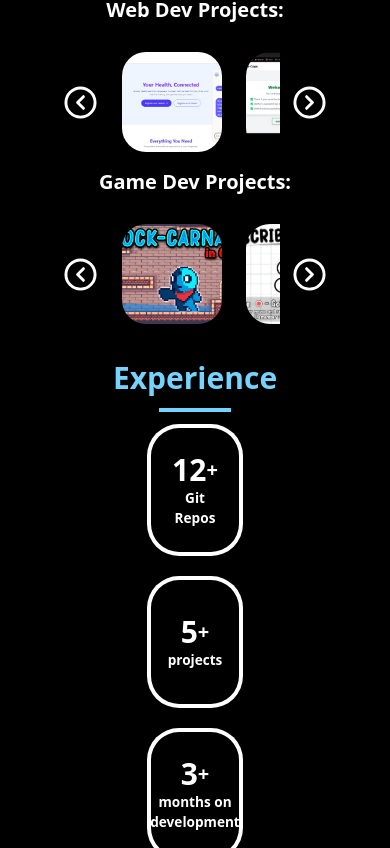
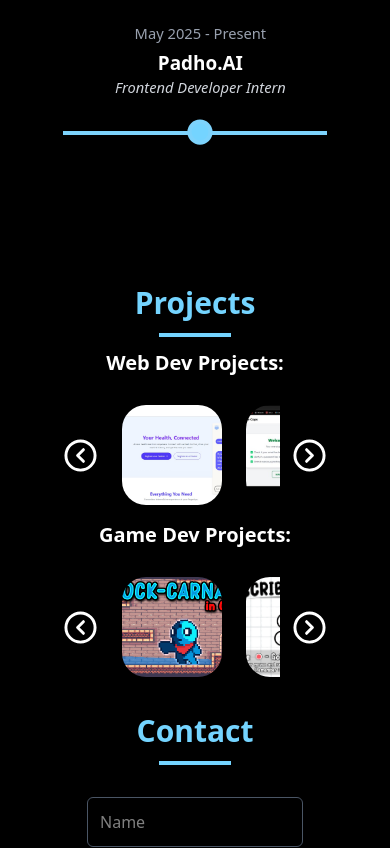
Before and after one commit to akshatp17/PersonalPortfolio, a React (Vite) app: page / in a window 390 px wide. Shown: the part 1296-2144 px from the top of the page. Built offline with nearby package versions, Linux system fonts and the light colour scheme.

Commit message:
Add experience

```diff
--- a/package.json
+++ b/package.json
@@ -11,6 +11,9 @@
   },
   "dependencies": {
     "@emailjs/browser": "^4.4.1",
+    "@emotion/react": "^11.14.0",
+    "@emotion/styled": "^11.14.0",
+    "@mui/material": "^7.1.0",
     "@tailwindcss/vite": "^4.0.6",
     "emailjs-com": "^3.2.0",
     "framer-motion": "^12.4.10",
--- a/src/components/ExperienceCard.jsx
+++ b/src/components/ExperienceCard.jsx
@@ -1,23 +1,124 @@
-import React from "react";
+import React, { forwardRef, useEffect, useState } from "react";
+import { experience } from "../data/experience";
+import Box from '@mui/material/Box';
 import { motion } from "framer-motion";
+import { CircleChevronLeft, CircleChevronRight } from "lucide-react";
 
-const ExperienceCard = (props) => {
+const primaryColor = "#7DD3FC"; // Sky Blue
+
+// Helper to format date as "Mon,YYYY"
+function formatMonthYear(dateStr) {
+    if (!dateStr || dateStr === "Present") return "Present";
+    const date = new Date(dateStr);
+    if (isNaN(date)) return dateStr;
+    return date.toLocaleString("default", { month: "short", year: "numeric" });
+}
+
+const ExperienceCard = forwardRef(({ showNav, onScroll }, ref) => {
+    const [isWideScreen, setIsWideScreen] = useState(false);
+
+    useEffect(() => {
+        const handleResize = () => {
+            setIsWideScreen(window.innerWidth > 768);
+        };
+
+        // Set initial screen size on mount
+        handleResize();
+
+        window.addEventListener("resize", handleResize);
+        return () => window.removeEventListener("resize", handleResize);
+    }, []);
     return (
-        <motion.div
-            className="font-bold w-24 h-33 sm:w-32 sm:h-48 rounded-4xl flex flex-col justify-center items-center px-5 py-auto inset-ring-4 inset-ring-white"
-            initial={{ opacity: 0, y: 50 }}
-            animate={{ opacity: 1, y: 0 }}
-            whileHover={{ scale: 1.05 }}
-            transition={{ duration: 0.6, ease: "easeOut" }}
-            viewport={{ once: true }}
-        >
-            <p className="text-3xl sm:text-5xl flex justify-center items-center">
-                {props.expData.num}
-                <span className="text-xl sm:text-4xl">+</span>
-            </p>
-            <p className="text-center text-[0.85em]">{props.expData.numContext}</p>
-        </motion.div>
+        <Box className="w-full text-white px-2 sm:px-5">
+            <div className="flex items-center gap-3">
+                {((isWideScreen && experience.length > 3) || (!isWideScreen && experience.length > 1)) && (
+                    <motion.button
+                        onClick={() => onScroll(ref, "left")}
+                        className="hover:cursor-pointer transition-transform"
+                        whileHover={{ scale: 1.2 }}
+                        whileTap={{ scale: 0.9 }}
+                    >
+                        <CircleChevronLeft size={35} />
+                    </motion.button>
+                )}
+
+                <div
+                    ref={ref}
+                    className="w-full overflow-x-auto scrollbar-hide py-8"
+                    style={{ flex: 1 }}
+                >
+                    <div
+                        className={`relative flex items-center px-8 ${experience.length < 3 ? "min-w-max lg:justify-center lg:w-full" : "min-w-max"
+                            }`}
+                    >
+                        {/* Horizontal line */}
+                        <div
+                            className={`absolute left-0 right-0 top-1/2 h-1`}
+                            style={{ background: primaryColor, zIndex: 0 }}
+                        />
+                        {experience.map((exp, idx) => {
+                            const isOngoing = !exp.end_date || exp.end_date === "Present";
+                            const dateRange = `${formatMonthYear(exp.join_date)} - ${formatMonthYear(exp.end_date)}`;
+                            const isSingle = experience.length === 1;
+
+                            return (
+                                <motion.div
+                                    key={idx}
+                                    initial={{ scale: isOngoing ? 1.05 : 0.9 }}
+                                    animate={{ scale: isOngoing ? 1.05 : 0.9 }}
+                                    whileHover={{ scale: isOngoing ? 1.2 : 1.05 }}
+                                    transition={{ type: "spring", stiffness: 300, damping: 20 }}
+                                    className="relative flex flex-col items-center min-w-[150px] md:min-w-[250px] mx-6"
+                                    style={{ zIndex: 1 }}
+                                >
+                                    {/* Top content for even index */}
+                                    {idx % 2 === 0 ? (
+                                        <div className="mb-5 flex flex-col items-center">
+                                            <span className="text-sm text-gray-400 font-medium mb-1">{dateRange}</span>
+                                            <span className="text-lg font-semibold">{exp.name}</span>
+                                            <span className="text-sm text-gray-300 italic">{exp.role}</span>
+                                        </div>
+                                    ) : (
+                                        isSingle ? <div className="h-12 mb-10" /> : <div className="h-px mb-20" /> // Spacer for alignment
+                                    )}
+
+                                    {/* Dot */}
+                                    <span
+                                        className="w-6 h-6 rounded-full border-4 flex items-center justify-center bg-sky-300"
+                                        style={{ borderColor: primaryColor }}
+                                    />
+
+                                    {/* Bottom content for odd index */}
+                                    {idx % 2 === 1 ? (
+                                        <div className="mt-4 flex flex-col items-center">
+                                            <span className="text-sm text-gray-400 font-medium mb-1">{dateRange}</span>
+                                            <span className="text-lg font-semibold">{exp.name}</span>
+                                            <span className="text-sm text-gray-300 italic">{exp.role}</span>
+                                        </div>
+                                    ) : (
+                                        isSingle ? <div className="h-px mt-22" /> : <div className="h-12 mt-10" /> // Spacer for alignment
+                                    )}
+                                </motion.div>
+                            );
+                        })}
+
+                    </div>
+                </div>
+
+                {((isWideScreen && experience.length > 3) || (!isWideScreen && experience.length > 1)) && (
+                    <motion.button
+                        onClick={() => onScroll(ref, "right")}
+                        className="hover:cursor-pointer transition-transform"
+                        whileHover={{ scale: 1.2 }}
+                        whileTap={{ scale: 0.9 }}
+                    >
+                        <CircleChevronRight size={35} />
+                    </motion.button>
+                )}
+
+            </div>
+        </Box>
     );
-};
+});
 
 export default ExperienceCard;
--- /dev/null
+++ b/src/data/experience.js
@@ -0,0 +1,9 @@
+export const experience = [
+  {
+    id: 1,
+    name: "Padho.AI",
+    role: "Frontend Developer Intern",
+    join_date: "2025-05-24",
+    end_date: "",
+  },
+];
--- a/src/pages/Home.jsx
+++ b/src/pages/Home.jsx
@@ -37,8 +37,10 @@ const Home = () => {
 
     const webDevRef = useRef(null);
     const gameDevRef = useRef(null);
+    const experienceRef = useRef(null);
     const [showWebNav, setShowWebNav] = useState(false);
     const [showGameNav, setShowGameNav] = useState(false);
+    const [showExperienceNav, setShowExperienceNav] = useState(false)
     const [scrollSpeed, setScrollSpeed] = useState(-150); // Default speed for large screens
     const [navScrollSpeed, setnavScrollSpeed] = useState(300); // Default speed for large screens
 
@@ -52,18 +54,18 @@ const Home = () => {
     useEffect(() => {
         checkOverflow(webDevRef, setShowWebNav);
         checkOverflow(gameDevRef, setShowGameNav);
-        window.addEventListener("resize", () => {
+        checkOverflow(experienceRef, setShowExperienceNav); // 👈 Add this
+
+        const handleResize = () => {
             checkOverflow(webDevRef, setShowWebNav);
             checkOverflow(gameDevRef, setShowGameNav);
-        });
+            checkOverflow(experienceRef, setShowExperienceNav); // 👈 Add this
+        }
 
-        return () => {
-            window.removeEventListener("resize", () => {
-                checkOverflow(webDevRef, setShowWebNav);
-                checkOverflow(gameDevRef, setShowGameNav);
-            });
-        };
+        window.addEventListener("resize", handleResize);
+        return () => window.removeEventListener("resize", handleResize);
     }, []);
+
 
     // Changing the speed for technology scrolling
     useEffect(() => {
@@ -118,7 +120,8 @@ const Home = () => {
                     <motion.div
                         className="w-full md:w-1/3 flex justify-center md:justify-end pr-2 flex-shrink-0"
                         initial={{ opacity: 0, x: -50 }}
-                        animate={{ opacity: 1, x: 0 }}
+                        whileInView={{ opacity: 1, x: 0 }}
+                        viewport={{ once: true }}
                         transition={{ duration: 0.8, ease: "easeOut" }}
                     >
                         <div className="profileImg"></div>
@@ -128,7 +131,8 @@ const Home = () => {
                     <motion.div
                         className="w-full md:w-1/2 flex flex-col gap-2 justify-center pt-2 px-3 text-center md:text-left"
                         initial={{ opacity: 0, y: 50 }}
-                        animate={{ opacity: 1, y: 0 }}
+                        whileInView={{ opacity: 1, y: 0 }}
+                        viewport={{ once: true }}
                         transition={{ duration: 0.8, ease: "easeOut", delay: 0.3 }}
                     >
                         <p className="text-xl text-sky-300">Hello👋, I am</p>
@@ -156,13 +160,14 @@ const Home = () => {
                     </motion.div>
                 </div>
 
-                {/* technology heading */}
+                {/*Technology heading */}
                 <Heading content="Technologies" />
                 {/* technology */}
                 <motion.div
                     className='flex flex-col gap-5 p-3 items-center'
-                    initial={{ opacity: 0, y: 20 }} // Entrance animation (fade in & slide up)
-                    animate={{ opacity: 1, y: 0 }}
+                    initial={{ opacity: 0, y: 20 }}
+                    whileInView={{ opacity: 1, y: 0 }}
+                    viewport={{ once: true }}
                     transition={{ duration: 0.8, ease: "easeOut" }}
                 >
                     {/* technology description */}
@@ -185,37 +190,62 @@ const Home = () => {
                     </div>
                 </motion.div>
 
+                {/*Experience experience heading*/}
+                <Heading content="Experience" />
+                {/* Experience Showcase */}
+                <motion.div
+                    className="w-[90%] sm:w-[80%] flex flex-col justify-center items-center mx-auto mt-3"
+                    initial={{ opacity: 0, y: 40 }}
+                    whileInView={{ opacity: 1, y: 0 }}
+                    viewport={{ once: true }}
+                    transition={{ duration: 0.8, ease: "easeOut" }}
+                >
+                    <ExperienceCard
+                        showNav={showExperienceNav}
+                        ref={experienceRef}
+                        onScroll={scroll}
+                    />
+                </motion.div>
+
+
                 {/* Projects Heading */}
                 <Heading content="Projects" />
-
                 {/* Projects List with Horizontal Scroll */}
                 <div className="w-[90%] sm:w-[80%] flex flex-col justify-center items-center mx-auto mt-3">
                     {/* Web Dev Projects */}
-                    <ProjectSection domain="Web Dev" showNav={showWebNav} ref={webDevRef} onScroll={scroll} />
+                    <motion.div
+                        initial={{ opacity: 0, y: 40 }}
+                        whileInView={{ opacity: 1, y: 0 }}
+                        viewport={{ once: true }}
+                        transition={{ duration: 0.8, ease: "easeOut" }}
+                        className="w-full"
+                    >
+                        <ProjectSection domain="Web Dev" showNav={showWebNav} ref={webDevRef} onScroll={scroll} />
+                    </motion.div>
+
                     {/* Game Dev Projects */}
-                    <ProjectSection domain="Game Dev" showNav={showGameNav} ref={gameDevRef} onScroll={scroll} />
-                </div>
-
-                {/* Experience heading */}
-                <Heading content="Experience" />
-                {/* Experience Showcase */}
-                <div className='flex flex-col w-80% mx-auto gap-5 p-3'>
-                    <div className="w-full flex gap-5 flex-col sm:flex-row items-center">
-                        <ExperienceCard expData={{ num: 12, numContext: "Git Repos" }} />
-                        <ExperienceCard expData={{ num: 5, numContext: "projects" }} />
-                        <ExperienceCard expData={{ num: 3, numContext: "months on development" }} />
-                    </div>
-                    <div className="text-xl font-semibold text-center">
-                        Current Position : <span className="text-sky-300">{curPosition}</span>
-                    </div>
+                    <motion.div
+                        initial={{ opacity: 0, y: 40 }}
+                        whileInView={{ opacity: 1, y: 0 }}
+                        viewport={{ once: true }}
+                        transition={{ duration: 0.8, ease: "easeOut", delay: 0.1 }}
+                        className="w-full"
+                    >
+                        <ProjectSection domain="Game Dev" showNav={showGameNav} ref={gameDevRef} onScroll={scroll} />
+                    </motion.div>
                 </div>
 
                 {/* Contact heading */}
                 <Heading content="Contact" id="contactForm" />
                 {/* Contact Form */}
-                <div className=''>
+                <motion.div
+                    initial={{ opacity: 0, y: 40 }}
+                    whileInView={{ opacity: 1, y: 0 }}
+                    viewport={{ once: true }}
+                    transition={{ duration: 0.8, ease: "easeOut" }}
+                >
                     <ContactForm popupFn={togglePopup} />
-                </div>
+                </motion.div>
             </div >
         </>
     )
```
Also changed, not shown: 1 other file (tests, documents, lock files or other folders).
